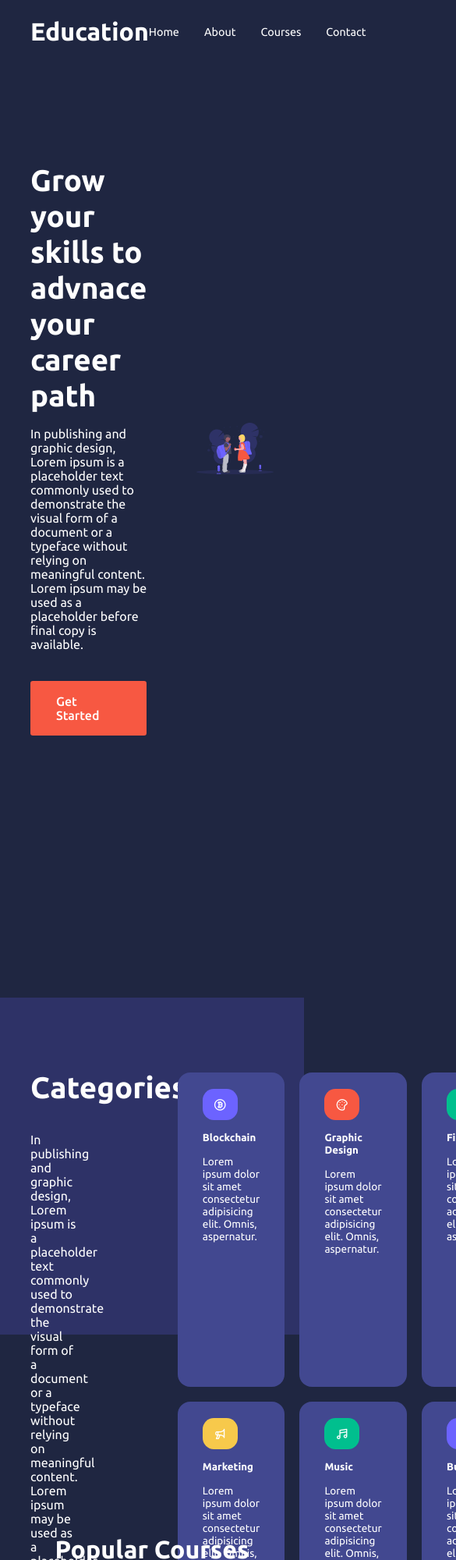
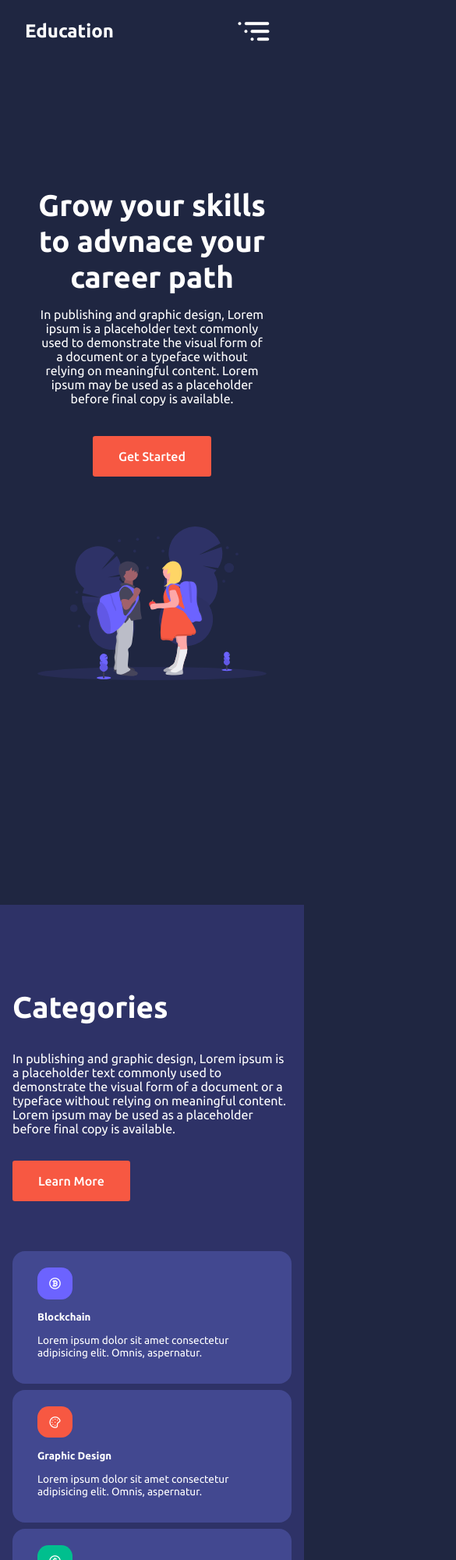
Before and after one commit to Nikokavouras/Education-Template, a plain HTML site: page index.html in a window 390 px wide. Shown: the top 2000 px of the page at 78% size, 585 px wide, since content can reach past the window. Drawn offline with nearby package versions, Linux system fonts and the light colour scheme.

Commit message:
Add responsive in Home page

```diff
--- a/css/courses.css
+++ b/css/courses.css
@@ -235,3 +235,132 @@ footer .footer-container .part .social {
     display: flex;
     align-items: center;
 }
+
+
+/* RESPONSIVE */
+@media (max-width: 1100px) {
+    .container {
+        width: var(--containerWidth-md);
+    }
+
+    .categories {
+        height: 50em;
+        /* margin-bottom: 20em; */
+    }
+
+    .categories .categories-container {
+        grid-template-columns: 1fr;
+    }
+
+    .categories .categories-container .categories-left {
+        margin-right: 0em;
+    }
+
+    /* FOOTER */
+    footer .footer-container {
+        grid-template-columns: 1fr 1fr;
+        gap: 2em;
+    }
+
+}
+
+
+
+@media (max-width: 760px) {
+
+    .container {
+        width: var(--containerWidth-sm);
+    }
+
+    /* HEADER */
+    nav {}
+
+    nav .nav-container {
+        padding: 2em;
+    }
+
+    nav .nav-container h4 {
+        font-size: 1.5em;
+    }
+
+    nav .nav-container .open-menu-btn {
+        display: block;
+        font-size: 3em;
+        font-weight: bold;
+        color: var(--whiteColor);
+        background-color: transparent;
+    }
+
+    nav .nav-container .nav-menu {
+        display: none;
+    }
+
+    /* HERO */
+    .hero {
+        padding: 1em;
+        text-align: center;
+    }
+
+    .hero .hero-container {
+        padding: 2em;
+        grid-template-columns: 1fr;
+        margin-top: 5em;
+    }
+
+
+    /* CATEGORIES */
+    .categories {
+        height: 65em;
+    }
+
+    .categories .categories-container {
+        padding: 1em;
+    }
+
+    .categories .categories-container .categories-right {
+        grid-template-columns: 1fr 1fr;
+    }
+
+    /* COURSES */
+    .courses .courses-container {
+        grid-template-columns: 1fr 1fr;
+    }
+
+    /* FAQ */
+    .faqs {
+        padding: 1em;
+        margin-bottom: 10em;
+    }
+
+    .faqs .faqs-container {
+        grid-template-columns: 1fr;
+    }
+
+    /* TESTIMONIALS */
+    .testimonials-container {
+        padding: 1em;
+    }
+
+    /* FOOTER */
+    footer .footer-container {
+        grid-template-columns: 1fr;
+    }
+}
+
+@media (max-width: 520px) {
+
+    /* CATEGORIES */
+    .categories {
+        height: 95em;
+    }
+
+    .categories .categories-container .categories-right {
+        grid-template-columns: 1fr;
+    }
+
+
+    /* COURSES */
+    .courses .courses-container {
+        grid-template-columns: 1fr;
+    }
+}
--- a/css/styles.css
+++ b/css/styles.css
@@ -26,7 +26,7 @@
   /* Container */
   --containerWidth-lg: 80%;
   --containerWidth-md: 90%;
-  --containerWidth-sm: 94%;
+  --containerWidth-sm: 100%;
 
   --transition: all 400ms ease;
 }
@@ -195,12 +195,12 @@ nav .nav-container .nav-menu li a:hover {
 .categories {
   background-color: var(--backgroundSecondColor);
   margin-top: 15em;
-  height: 27em;
+  height: 30em;
 }
 
 .categories .categories-container {
   display: grid;
-  grid-template-columns: 40% 60%;
+  grid-template-columns: 1fr 1fr;
   gap: 4em;
 }
 
@@ -220,7 +220,7 @@ nav .nav-container .nav-menu li a:hover {
 .categories .categories-container .categories-right {
   display: grid;
   grid-template-columns: repeat(3, 1fr);
-  gap: 1.2em;
+  gap: .5em;
 }
 
 .categories .categories-container .categories-right .category {
@@ -229,6 +229,7 @@ nav .nav-container .nav-menu li a:hover {
   border-radius: 1em;
   transition: var(--transition);
   cursor: pointer;
+  /* width: 13em; */
 }
 
 .categories .categories-container .categories-right .category:hover {
@@ -474,3 +475,133 @@ footer .footer-container .part .social {
   margin-bottom: 2em;
   transform: rotate(45deg);
 }
+
+
+
+/* RESPONSIVE */
+@media (max-width: 1100px) {
+  .container {
+    width: var(--containerWidth-md);
+  }
+
+  .categories {
+    height: 50em;
+    /* margin-bottom: 20em; */
+  }
+
+  .categories .categories-container {
+    grid-template-columns: 1fr;
+  }
+
+  .categories .categories-container .categories-left {
+    margin-right: 0em;
+  }
+
+  /* FOOTER */
+  footer .footer-container {
+    grid-template-columns: 1fr 1fr;
+    gap: 2em;
+  }
+
+}
+
+
+
+@media (max-width: 760px) {
+
+  .container {
+    width: var(--containerWidth-sm);
+  }
+
+  /* HEADER */
+  nav {}
+
+  nav .nav-container {
+    padding: 2em;
+  }
+
+  nav .nav-container h4 {
+    font-size: 1.5em;
+  }
+
+  nav .nav-container .open-menu-btn {
+    display: block;
+    font-size: 3em;
+    font-weight: bold;
+    color: var(--whiteColor);
+    background-color: transparent;
+  }
+
+  nav .nav-container .nav-menu {
+    display: none;
+  }
+
+  /* HERO */
+  .hero {
+    padding: 1em;
+    text-align: center;
+  }
+
+  .hero .hero-container {
+    padding: 2em;
+    grid-template-columns: 1fr;
+    margin-top: 5em;
+  }
+
+
+  /* CATEGORIES */
+  .categories {
+    height: 65em;
+  }
+
+  .categories .categories-container {
+    padding: 1em;
+  }
+
+  .categories .categories-container .categories-right {
+    grid-template-columns: 1fr 1fr;
+  }
+
+  /* COURSES */
+  .courses .courses-container {
+    grid-template-columns: 1fr 1fr;
+  }
+
+  /* FAQ */
+  .faqs {
+    padding: 1em;
+    margin-bottom: 10em;
+  }
+
+  .faqs .faqs-container {
+    grid-template-columns: 1fr;
+  }
+
+  /* TESTIMONIALS */
+  .testimonials-container {
+    padding: 1em;
+  }
+
+  /* FOOTER */
+  footer .footer-container {
+    grid-template-columns: 1fr;
+  }
+}
+
+@media (max-width: 520px) {
+
+  /* CATEGORIES */
+  .categories {
+    height: 95em;
+  }
+
+  .categories .categories-container .categories-right {
+    grid-template-columns: 1fr;
+  }
+
+
+  /* COURSES */
+  .courses .courses-container {
+    grid-template-columns: 1fr;
+  }
+}
--- a/index.html
+++ b/index.html
@@ -33,7 +33,7 @@
         <li><a href="courses.html">Courses</a></li>
         <li><a href="contact.html">Contact</a></li>
       </ul>
-      <button id="open-menu-btn"><i class="uil uil-list-ui-alt"></i></button>
+      <button class="open-menu-btn"><i class="uil uil-list-ui-alt"></i></button>
       <button class="close-menu-btn"><i class="uil uil-times"></i></button>
     </div>
   </nav>
```
